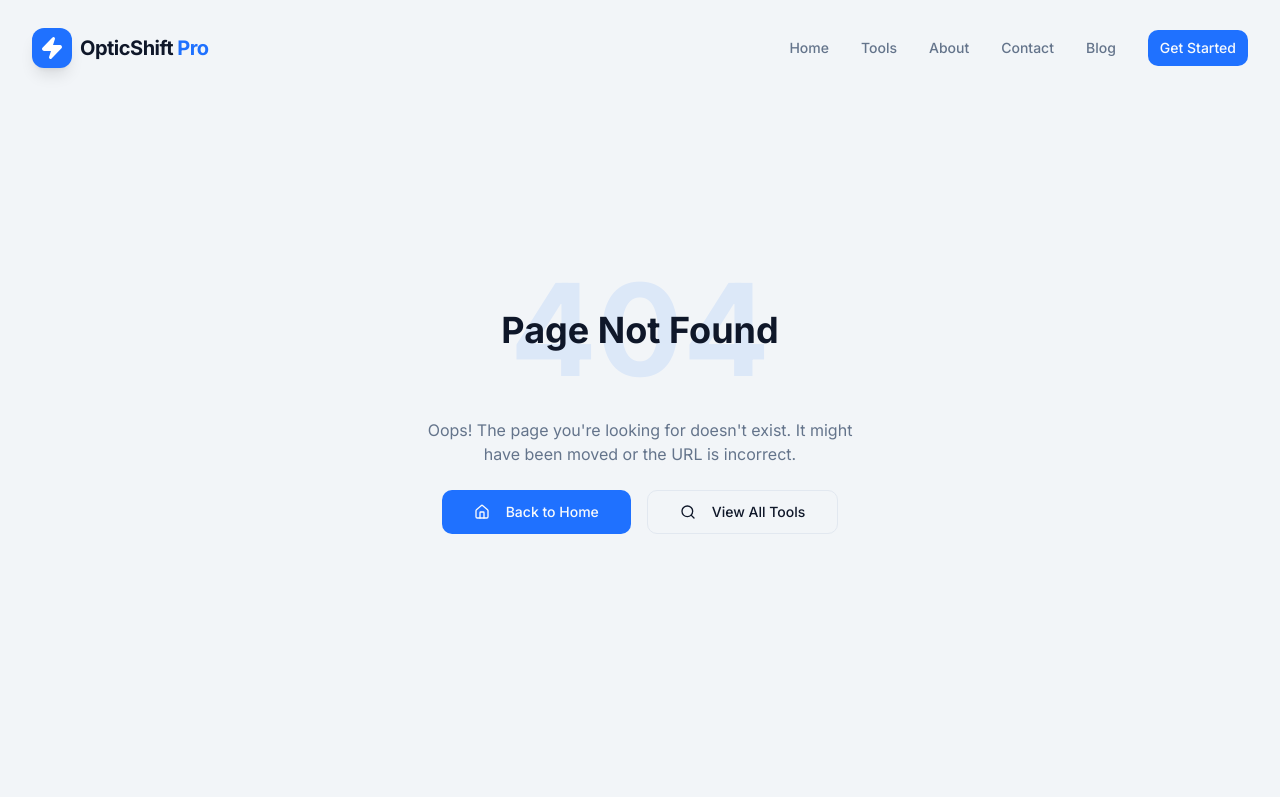
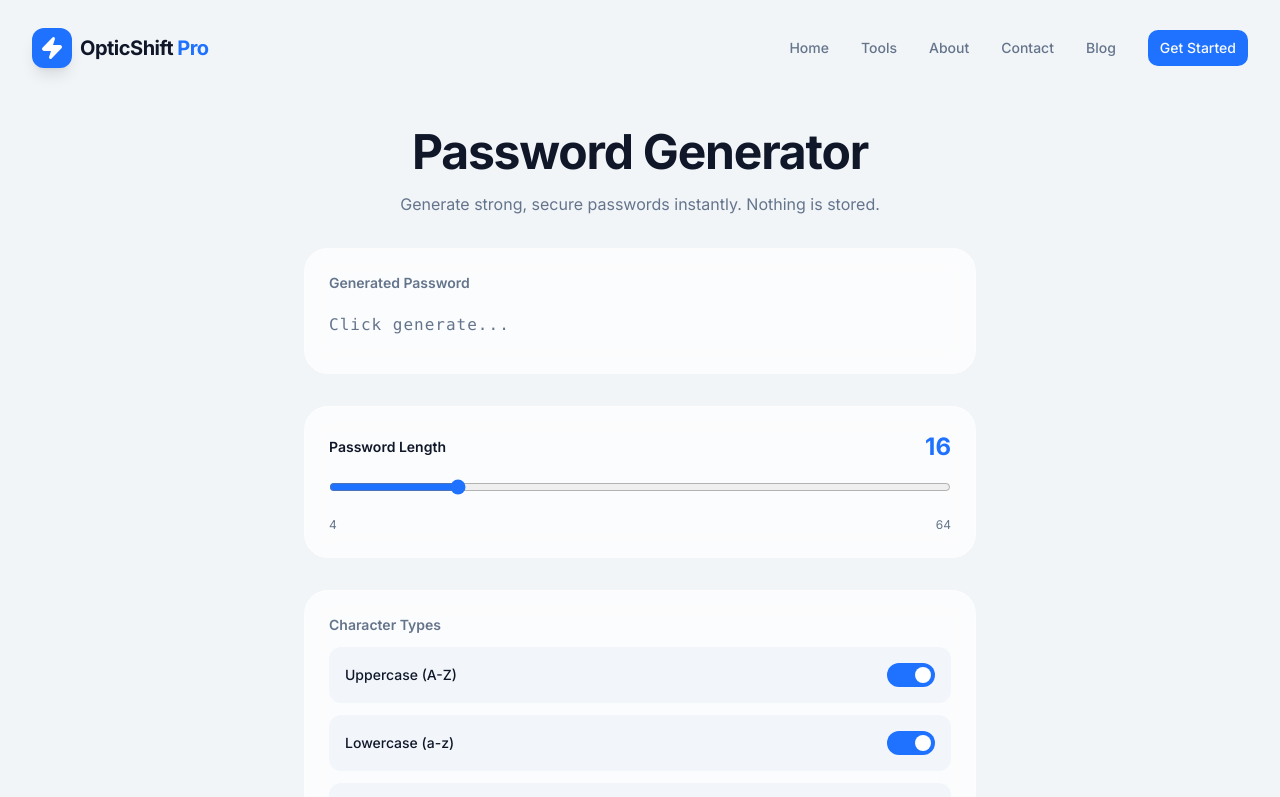
Before and after one commit to surajkumar122024-star/ok01, a Next.js app: page /tools/password-generator in a window 1280 px wide. Before the commit this address had no page. Shown: the top 797 px of the page. Built offline with nearby package versions, Linux system fonts and the light colour scheme.

Commit message:
Add PasswordGeneratorPage component with metadata

```diff
--- /dev/null
+++ b/src/app/tools/password-generator/page.tsx
@@ -0,0 +1,10 @@
+import PasswordGeneratorClient from './PasswordGeneratorClient'
+
+export const metadata = {
+  title: 'Password Generator — OpticShift Pro',
+  description: 'Generate strong, secure passwords instantly. Free, private, nothing stored.',
+}
+
+export default function PasswordGeneratorPage() {
+  return <PasswordGeneratorClient />
+}
```
